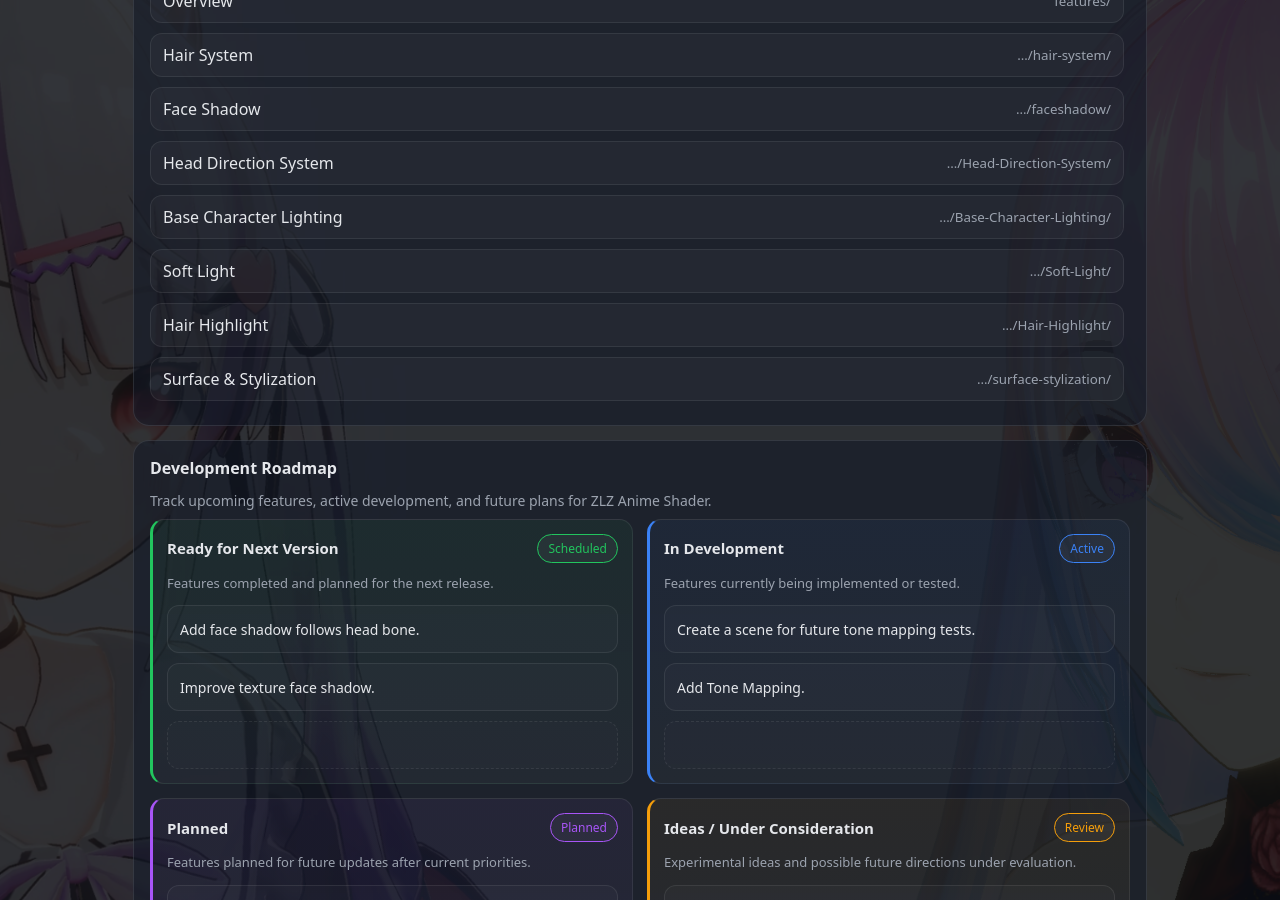
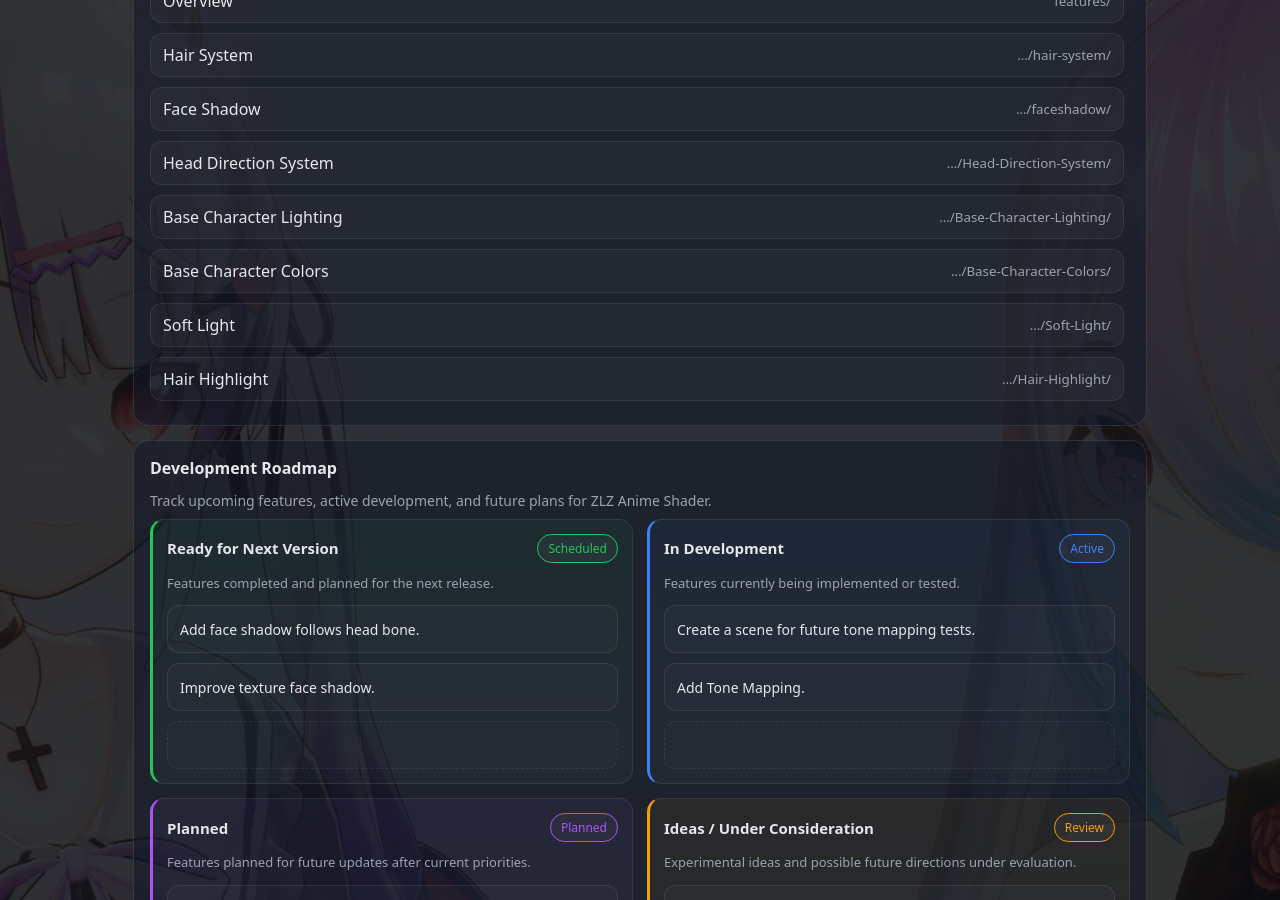
Before and after one commit to zlz-studio/zlz-studio.github.io, a Jekyll site: the page index.html, which Jekyll copies as it is, in a window 1280 px wide and 900 px high, scrolled down 1282 px. Built offline with Jekyll 4.4.1, drawn with Linux system fonts in a browser that asks for light colours.

Commit message:
Update index.html

```diff
--- a/index.html
+++ b/index.html
@@ -638,6 +638,7 @@
           <a class="item" href="/features/faceshadow/"><span>Face Shadow</span><small>…/faceshadow/</small></a>
           <a class="item" href="/features/Head-Direction-System/"><span>Head Direction System</span><small>…/Head-Direction-System/</small></a>
           <a class="item" href="/features/Base-Character-Lighting/"><span>Base Character Lighting</span><small>…/Base-Character-Lighting/</small></a>
+          <a class="item" href="/features/Base-Character-Colors/"><span>Base Character Colors</span><small>…/Base-Character-Colors/</small></a>
           <a class="item" href="/features/Soft-Light/"><span>Soft Light</span><small>…/Soft-Light/</small></a>
           <a class="item" href="/features/Hair-Highlight/"><span>Hair Highlight</span><small>…/Hair-Highlight/</small></a>
           <a class="item" href="/features/surface-stylization/"><span>Surface & Stylization</span><small>…/surface-stylization/</small></a>
```
